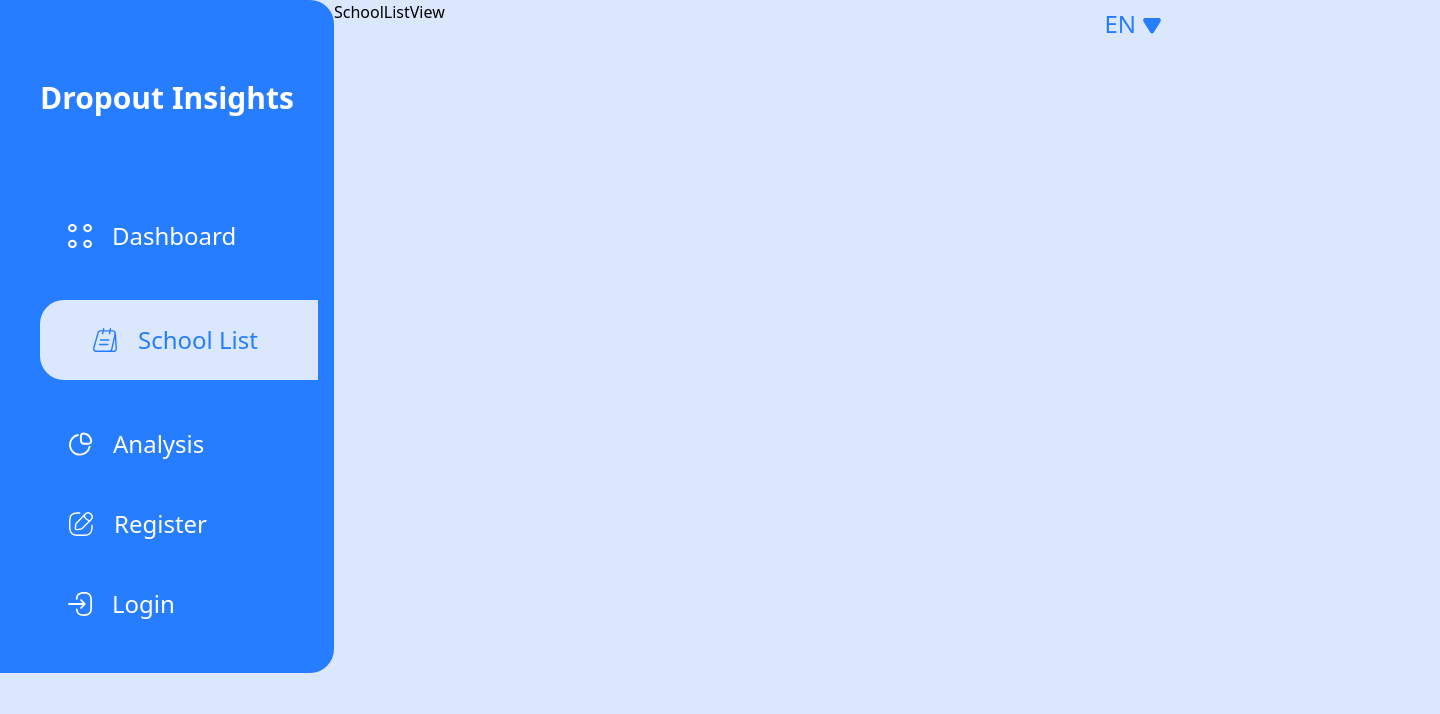
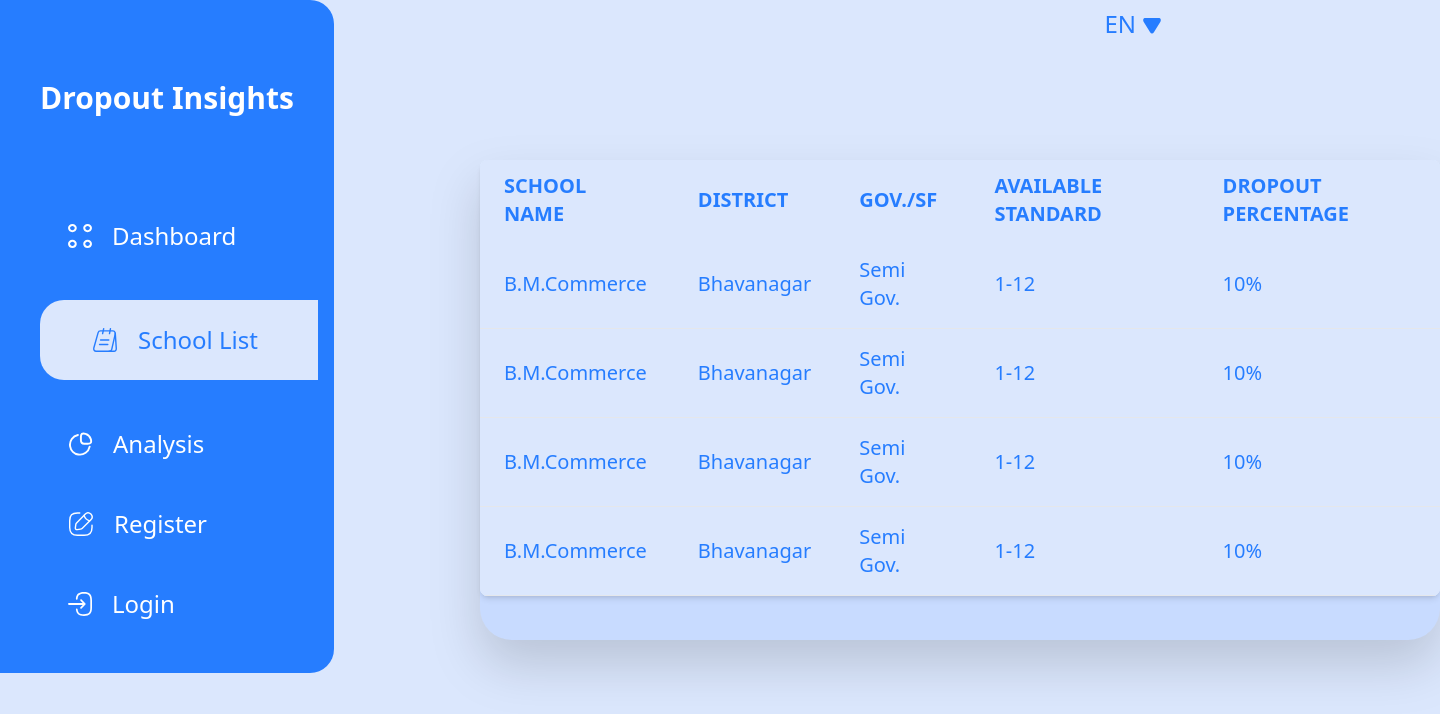
Before and after one commit to AV1004/Dropout_Insights, a React (Create React App) app: page / in a window 1280 px wide. Both pictures are taken after a click on the button "School List". Shown: the top 714 px of the page, 1440 px wide, since content can reach past the window. Built offline with nearby package versions, Linux system fonts and the light colour scheme.

Commit message:
Update the LogIn/Register Pages

```diff
--- a/src/components/ToggleBarListSeparateItem/DashboardView.js
+++ b/src/components/ToggleBarListSeparateItem/DashboardView.js
@@ -1,7 +1,14 @@
-import React from 'react'
+import React from "react";
 
 export default function DashboardView() {
   return (
-    <div>DashboardView</div>
-  )
+    <div className="h-[30rem] w-[60rem] text-[#267DFF] bg-[#C8DBFF] absolute left-[30rem] top-40 rounded-[2rem] drop-shadow-2xl text-center ">
+      <div className="absolute w-[56rem] h-[25rem] left-8 top-10 bg-[#C8DBFF] border-t-0 border-r-0 border-b-4 border-l-4 border-b-[#267DFF] border-l-[#267DFF]">
+        <div></div>
+      </div>
+    </div>
+  );
 }
+
+// border-radius: 2rem;
+// box-shadow: 5px 5px 20px 0 #00000030;
--- a/src/components/ToggleBarListSeparateItem/LoginView.js
+++ b/src/components/ToggleBarListSeparateItem/LoginView.js
@@ -1,7 +1,9 @@
-import React from 'react'
+import React from "react";
 
 export default function LoginView() {
   return (
-    <div>LoginView</div>
-  )
+    <div className='h-[30rem] w-[60rem] text-[#267DFF] bg-[#C8DBFF] absolute left-[30rem] top-40 rounded-[2rem] drop-shadow-2xl text-center"'>
+      LoginView
+    </div>
+  );
 }
--- a/src/components/ToggleBarListSeparateItem/RegisterView.js
+++ b/src/components/ToggleBarListSeparateItem/RegisterView.js
@@ -1,7 +1,9 @@
-import React from 'react'
+import React from "react";
 
 export default function RegisterView() {
   return (
-    <div>RegisterView</div>
-  )
+    <div className='h-[30rem] w-[60rem] text-[#267DFF] bg-[#C8DBFF] absolute left-[30rem] top-40 rounded-[2rem] drop-shadow-2xl text-center"'>
+      RegisterView
+    </div>
+  );
 }
--- a/src/components/ToggleBarListSeparateItem/SchoolListView.js
+++ b/src/components/ToggleBarListSeparateItem/SchoolListView.js
@@ -1,7 +1,81 @@
-import React from 'react'
+import React from "react";
 
 export default function SchoolListView() {
   return (
-    <div>SchoolListView</div>
-  )
+    <div className="h-[30rem] w-[60rem] text-[#267DFF] bg-[#C8DBFF] absolute left-[30rem] top-40 rounded-[2rem] drop-shadow-2xl text-center">
+      <div className="relative overflow-x-auto shadow-md sm:rounded-lg">
+        <table className="w-full text-xl text-left">
+          <thead className="text-xl  uppercase ">
+            <tr>
+              <th scope="col" className="px-6 py-3">
+                School Name
+              </th>
+              <th scope="col" className="px-6 py-3">
+                District
+              </th>
+              <th scope="col" className="px-6 py-3">
+                Gov./SF
+              </th>
+              <th scope="col" className="px-6 py-3">
+                Available Standard
+              </th>
+              <th scope="col" className="px-6 py-3">
+                Dropout Percentage
+              </th>
+            </tr>
+          </thead>
+          <tbody>
+            <tr className="  border-b  dark:border-gray-700  ">
+              <th
+                scope="row"
+                className="px-6 py-4 font-medium  whitespace-nowrap "
+              >
+                B.M.Commerce
+              </th>
+              <td className="px-6 py-4">Bhavanagar</td>
+              <td className="px-6 py-4">Semi Gov.</td>
+              <td className="px-6 py-4">1-12</td>
+              <td className="px-6 py-4">10%</td>
+            </tr>
+            <tr className="  border-b  dark:border-gray-700  ">
+              <th
+                scope="row"
+                className="px-6 py-4 font-medium  whitespace-nowrap "
+              >
+                B.M.Commerce
+              </th>
+              <td className="px-6 py-4">Bhavanagar</td>
+              <td className="px-6 py-4">Semi Gov.</td>
+              <td className="px-6 py-4">1-12</td>
+              <td className="px-6 py-4">10%</td>
+            </tr>
+            <tr className="  border-b  dark:border-gray-700  ">
+              <th
+                scope="row"
+                className="px-6 py-4 font-medium  whitespace-nowrap "
+              >
+                B.M.Commerce
+              </th>
+              <td className="px-6 py-4">Bhavanagar</td>
+              <td className="px-6 py-4">Semi Gov.</td>
+              <td className="px-6 py-4">1-12</td>
+              <td className="px-6 py-4">10%</td>
+            </tr>
+            <tr className="  border-b  dark:border-gray-700  ">
+              <th
+                scope="row"
+                className="px-6 py-4 font-medium  whitespace-nowrap "
+              >
+                B.M.Commerce
+              </th>
+              <td className="px-6 py-4">Bhavanagar</td>
+              <td className="px-6 py-4">Semi Gov.</td>
+              <td className="px-6 py-4">1-12</td>
+              <td className="px-6 py-4">10%</td>
+            </tr>
+          </tbody>
+        </table>
+      </div>
+    </div>
+  );
 }
```
Also changed, not shown: src/views/main.css (line endings or trailing spaces).
